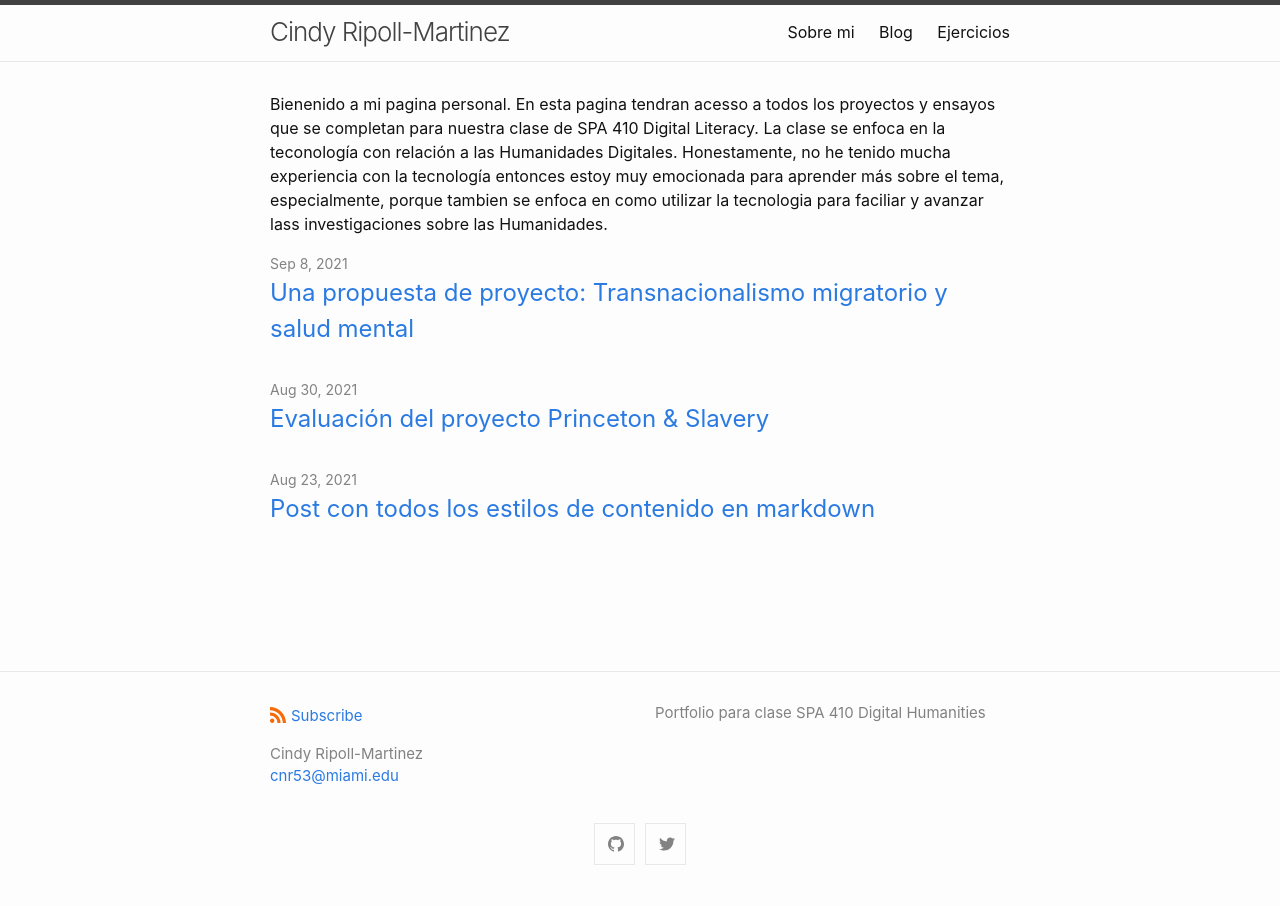
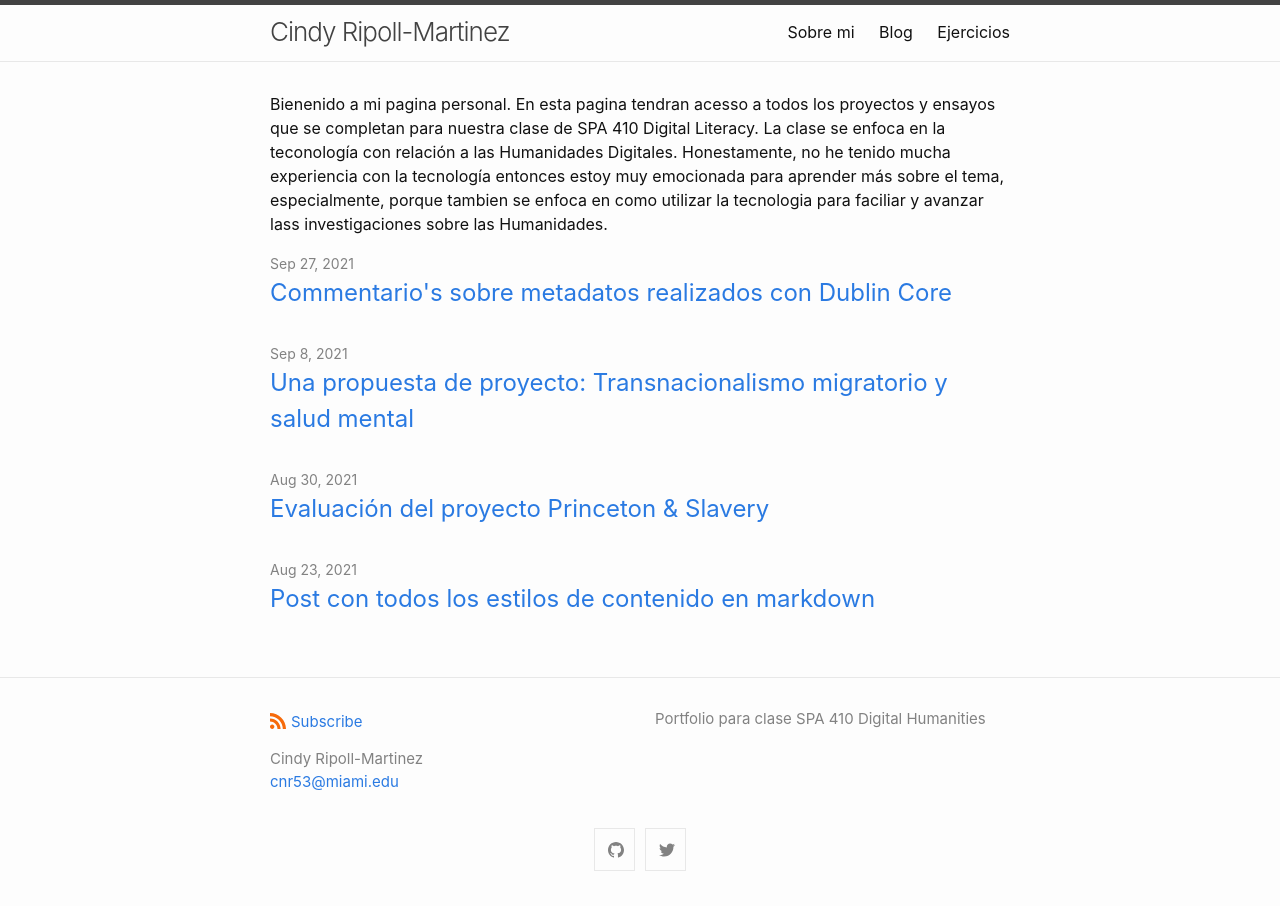
Before and after one commit to cindyripollm/cindyripollm.github.io, a Jekyll site: the page built from index.md, in a window 1280 px wide. Built offline with Jekyll 4.4.1, drawn with Linux system fonts in a browser that asks for light colours.

Commit message:
Update and rename DublinCore.md to 2021-09-27-metadatos.md

```diff
--- a/_posts/DublinCore.md
+++ b/_posts/2021-09-27-metadatos.md
@@ -1,10 +1,11 @@
 ---
 layout: post
-title: "Evaluación del proyecto Princeton & Slavery"
-date: 2021-08-30
+title: "Commentario's sobre metadatos realizados con Dublin Core"
+date: 2021-09-27
 author: Cindy Ripoll-Martinez
 ---
 
+'nano'
 <?xml version="1.0"?>
 <metadata
     xmlns:dc="http://purl.org/dc/elements/1.1/">
@@ -66,5 +67,5 @@ author: Cindy Ripoll-Martinez
     <dc:rights>
         Dominio Publico
     </dc:rights>
-
+''
 </metadata>
```
